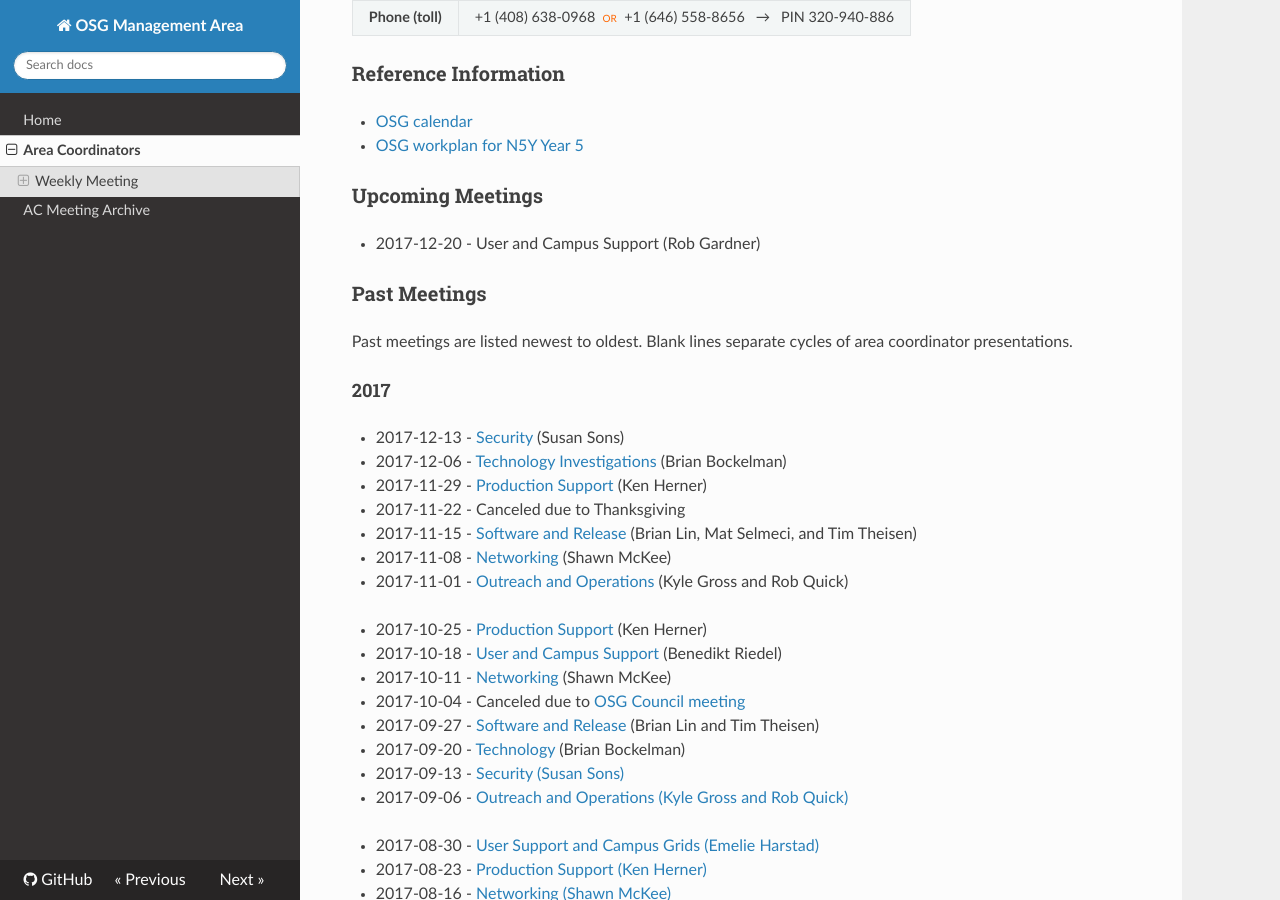
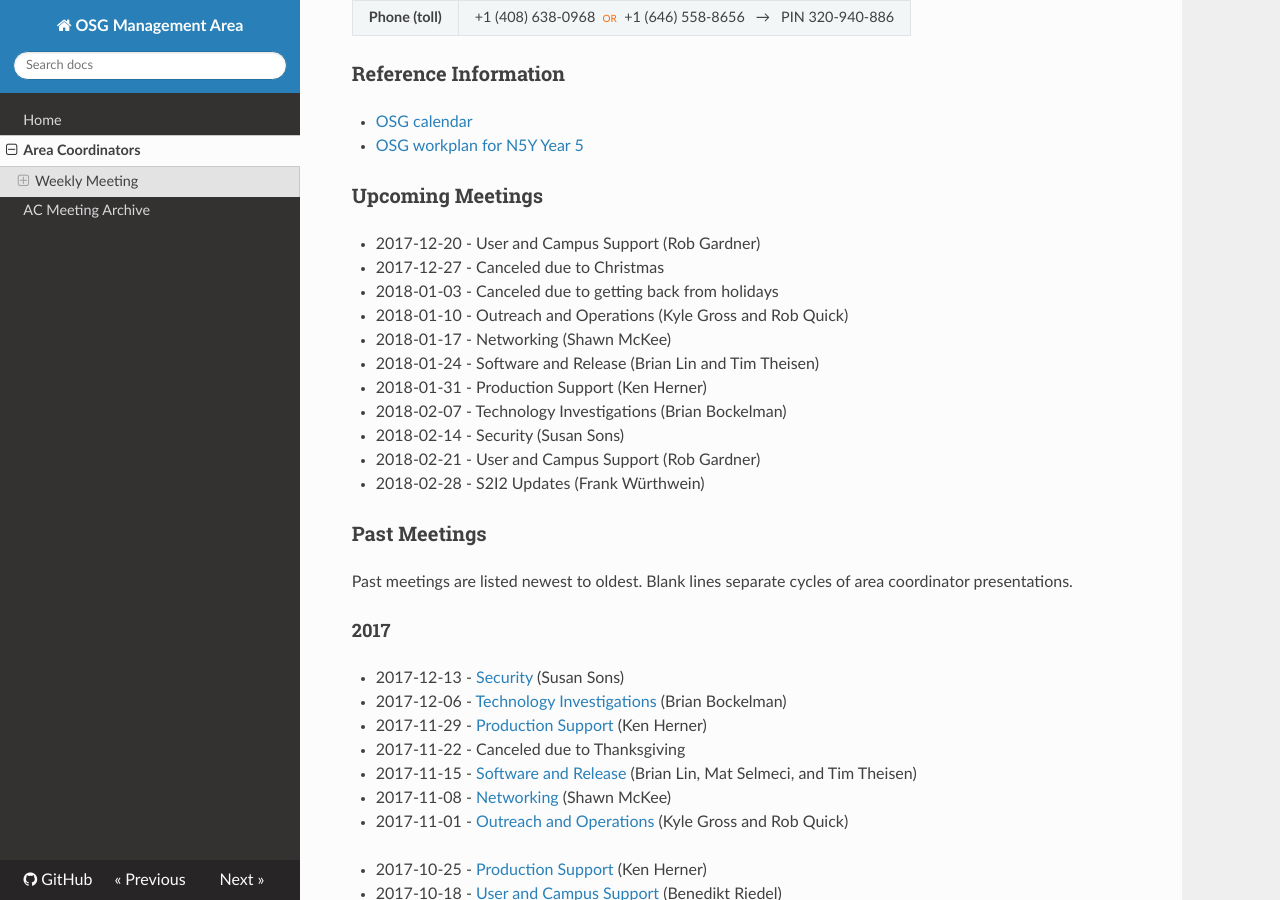
Before and after one commit to ppaschos/management-1, an MkDocs documentation site: the page built from docs/area-coordinators.md, in a window 1280 px wide and 900 px high, scrolled down 794 px. Built offline with MkDocs 1.6.1, drawn with Linux system fonts in a browser that asks for light colours; nearby versions of some CDN libraries; old or Windows-style settings are respelled for this version of MkDocs.

Commit message:
Added next cycle: 2017-12-20 through 2018-02-28

```diff
--- a/docs/area-coordinators.md
+++ b/docs/area-coordinators.md
@@ -45,6 +45,16 @@ The current Area Coordinators are:
 ### Upcoming Meetings
 
 - 2017-12-20 - User and Campus Support (Rob Gardner)
+- 2017-12-27 - Canceled due to Christmas
+- 2018-01-03 - Canceled due to getting back from holidays
+- 2018-01-10 - Outreach and Operations (Kyle Gross and Rob Quick)
+- 2018-01-17 - Networking (Shawn McKee)
+- 2018-01-24 - Software and Release (Brian Lin and Tim Theisen)
+- 2018-01-31 - Production Support (Ken Herner)
+- 2018-02-07 - Technology Investigations (Brian Bockelman)
+- 2018-02-14 - Security (Susan Sons)
+- 2018-02-21 - User and Campus Support (Rob Gardner)
+- 2018-02-28 - S2I2 Updates (Frank Würthwein)
 
 
 ### Past Meetings
```
